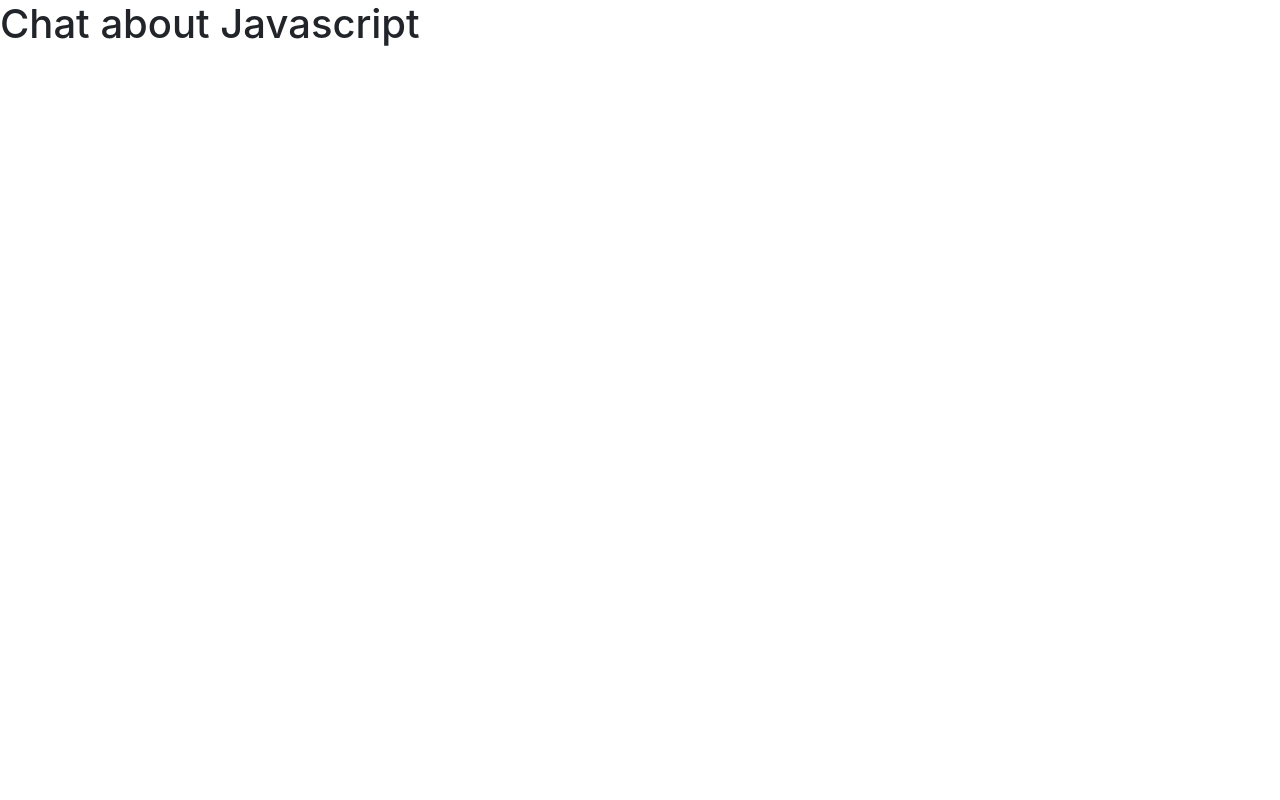
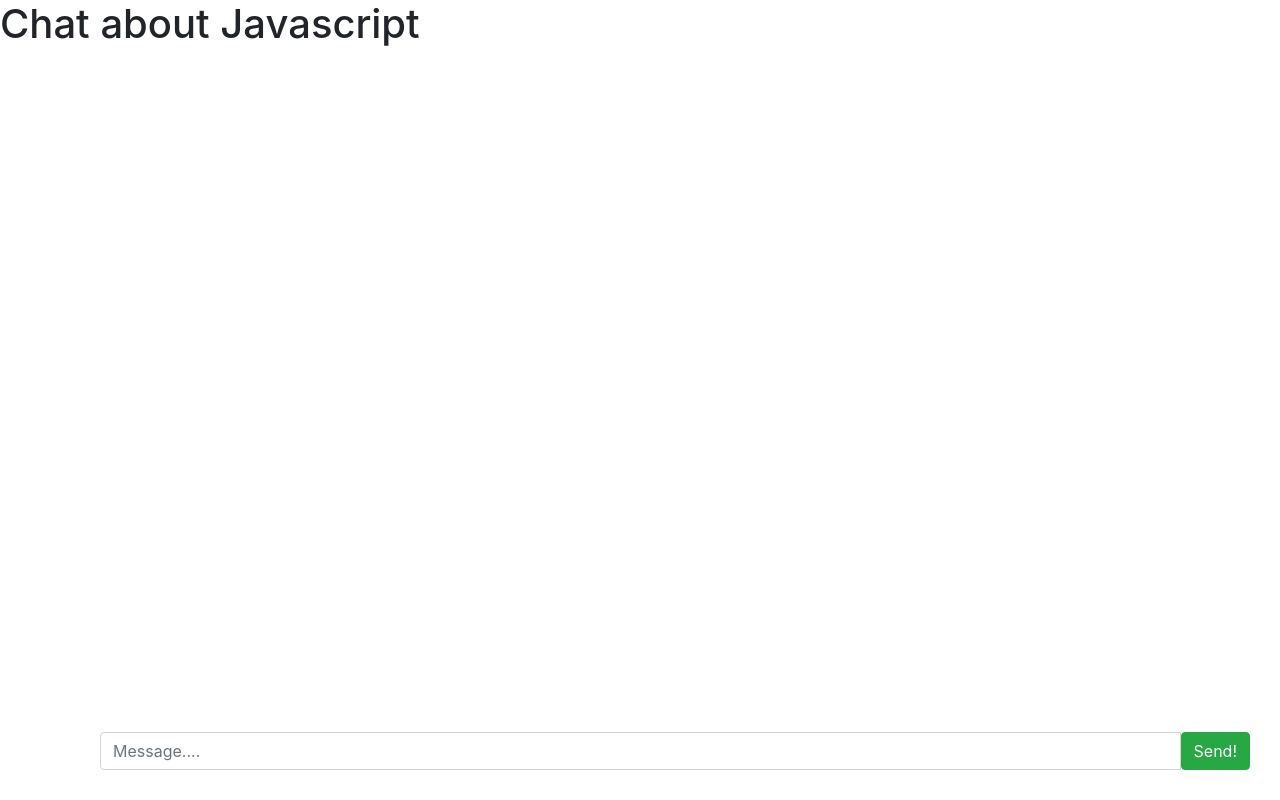
Before and after one commit to Vanals/ChatRoom-SocketIO, a website: page public/javascript.html in a window 1280 px wide. Drawn offline with nearby package versions, Linux system fonts and the light colour scheme.

Commit message:
Add input text, button in javascript.html
styled javascript.html

```diff
--- a/public/javascript.html
+++ b/public/javascript.html
@@ -4,9 +4,38 @@
     <meta charset="utf-8">
     <title>Chat about Javascript</title>
     <link rel="stylesheet" href="https://maxcdn.bootstrapcdn.com/bootstrap/4.0.0/css/bootstrap.min.css" integrity="sha384-Gn5384xqQ1aoWXA+058RXPxPg6fy4IWvTNh0E263XmFcJlSAwiGgFAW/dAiS6JXm" crossorigin="anonymous">
+    <style media="screen">
+      form{
+        padding: 30px;
+        position: fixed;
+        bottom: 0;
+        width: 100%;
+        padding-right: 100px;
+      }
+    </style>
   </head>
   <body>
     <h1>Chat about Javascript</h1>
+    <div class="container">
+      <div class="row">
+        <ul id='messages'>
+
+        </ul>
+      </div>
+      <div class="row">
+        <div class="col-xs-12">
+          <form id="message-form" action="">
+            <div class="input-group">
+              <input id="m" autocomplete="aff" type="text" class="form-control" placeholder="Message...."
+              arial-label="Message...">
+              <span class="input-group-btn">
+                <button class="btn btn-success" type="submit">Send!</button>
+              </span>
+            </div>
+          </form>
+        </div>
+      </div>
+    </div>
 
     <script src="https://code.jquery.com/jquery-3.2.1.slim.min.js" integrity="sha384-KJ3o2DKtIkvYIK3UENzmM7KCkRr/rE9/Qpg6aAZGJwFDMVNA/GpGFF93hXpG5KkN" crossorigin="anonymous"></script>
     <script src="https://cdnjs.cloudflare.com/ajax/libs/popper.js/1.12.9/umd/popper.min.js" integrity="sha384-ApNbgh9B+Y1QKtv3Rn7W3mgPxhU9K/ScQsAP7hUibX39j7fakFPskvXusvfa0b4Q" crossorigin="anonymous"></script>
```
